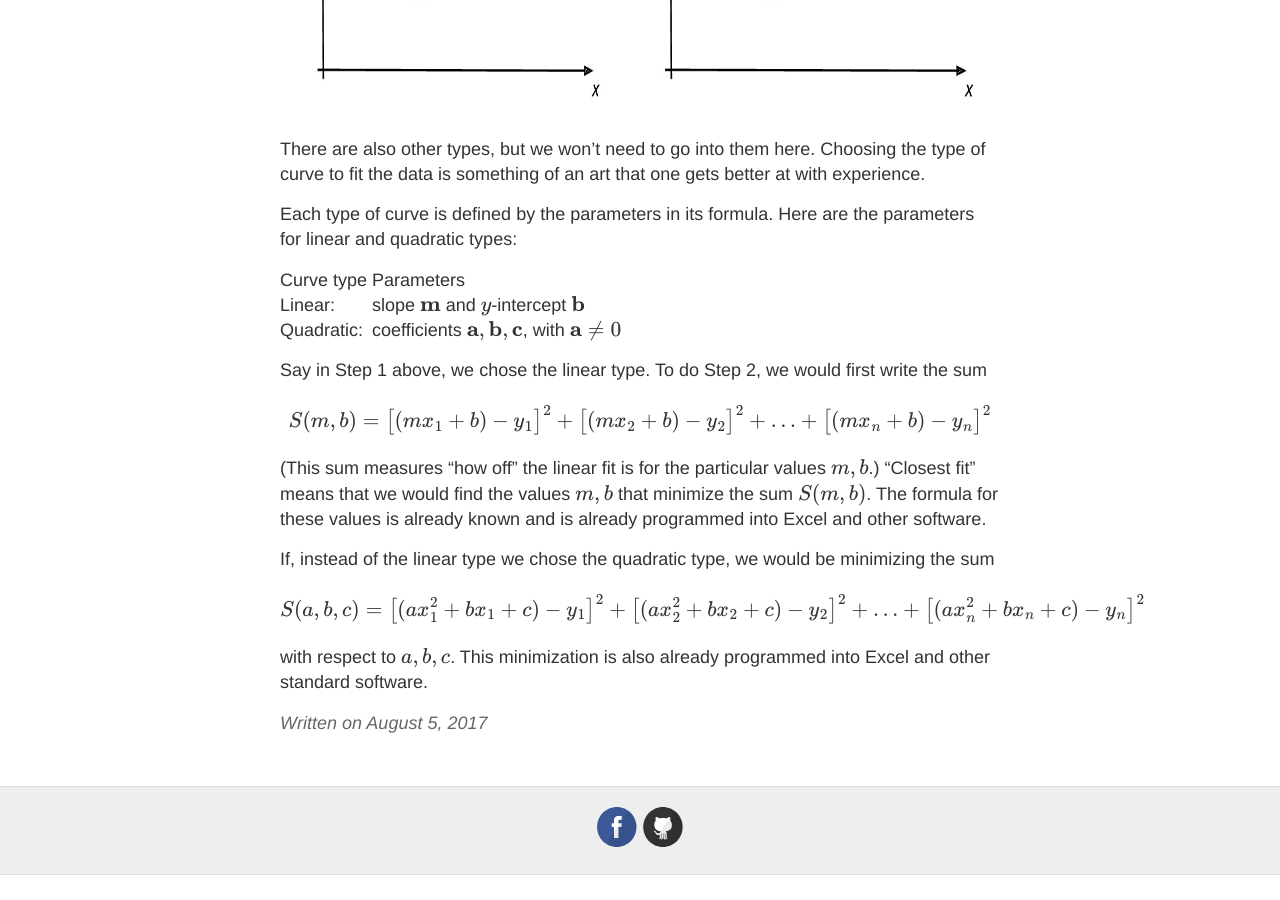
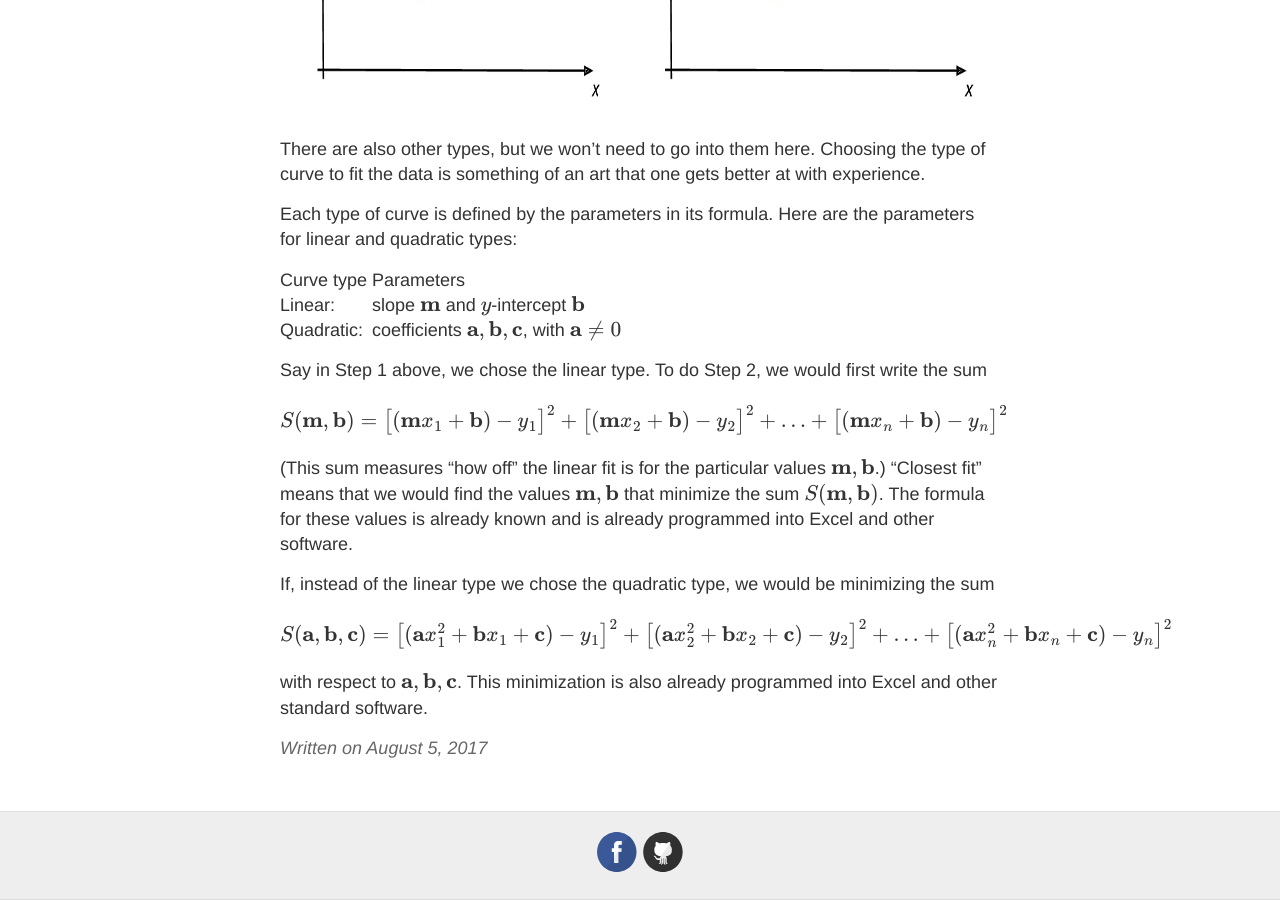
Before and after one commit to datacompass/datacompass.github.io, a Jekyll site: the page built from _posts/2017-8-5-Regression.md, in a window 1280 px wide and 900 px high, scrolled down 1127 px. Built offline with Jekyll 4.4.1, drawn with Linux system fonts in a browser that asks for light colours; formulas are drawn with MathJax 3; before the commit the page ends 2002 px from its top, so only the background shows below that.

```diff
--- a/_posts/2017-8-5-Regression.md
+++ b/_posts/2017-8-5-Regression.md
@@ -39,36 +39,36 @@ Each type of curve is defined by the parameters in its formula.  Here are the pa
 Say in Step 1 above, we chose the linear type.  To do Step 2, we would first write the sum
 
 $$
-S(m, b) =
+S({\bf m}, {\bf b}) =
 \big[
-(m x_{1} + b) - y_{1}
+({\bf m} x_{1} + {\bf b}) - y_{1}
 \big]^2 +
 \big[
-(m x_{2} + b) - y_{2}
+({\bf m} x_{2} + {\bf b}) - y_{2}
 \big]^2 +
 \ldots +
 \big[
-(m x_{n} + b) - y_{n}
+({\bf m} x_{n} + {\bf b}) - y_{n}
 \big]^2
 $$
 
-(This sum measures "how off" the linear fit is for the particular values $m, b$.) "Closest fit" means that we would find the values $m, b$ that minimize the sum $S(m, b)$.  The formula for these values is already known and is already programmed into Excel and other software.
+(This sum measures "how off" the linear fit is for the particular values ${\bf m}, {\bf b}$.) "Closest fit" means that we would find the values ${\bf m}, {\bf b}$ that minimize the sum $S({\bf m}, {\bf b})$.  The formula for these values is already known and is already programmed into Excel and other software.
 
 
 If, instead of the linear type we chose the quadratic type, we would be minimizing the sum
 
 $$
-S(a, b, c) =
+S({\bf a}, {\bf b}, {\bf c}) =
 \big[
-(a x_{1}^2 + bx_{1} + c) - y_{1}
+({\bf a} x_{1}^2 + {\bf b}  x_{1} + {\bf c}) - y_{1}
 \big]^2 +
 \big[
-(a x_{2}^2 + bx_{2} + c) - y_{2}
+({\bf a} x_{2}^2 + {\bf b} x_{2} + {\bf c}) - y_{2}
 \big]^2 +
 \ldots +
 \big[
-(a x_{n}^2 + bx_{n} + c) - y_{n}
+({\bf a} x_{n}^2 + {\bf b} x_{n} + {\bf c}) - y_{n}
 \big]^2
 $$
 
-with respect to $a, b, c$.  This minimization is also already programmed into Excel and other standard software.
+with respect to ${\bf a}, {\bf b}, {\bf c}$.  This minimization is also already programmed into Excel and other standard software.
```
